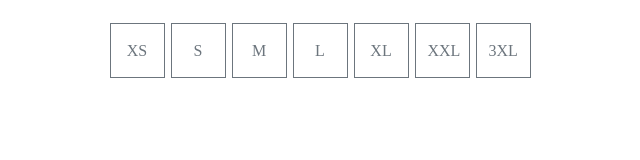
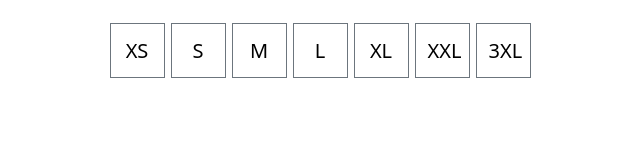
Before and after one commit to KhnykovaIrina/E-commerce, a React (Create React App) app: page / in a window 1280 px wide. Shown: the top 160 px of the page, without its empty margins (336-976 px from the left). Built offline with nearby package versions, Linux system fonts and the light colour scheme.

Commit message:
Updated file ProductSizes.css

```diff
--- a/src/components/ProductSizes/ProductSizes.css
+++ b/src/components/ProductSizes/ProductSizes.css
@@ -1,11 +1,9 @@
 .hr {
     display: inline-block;
     margin: 3px;
-    font-family: SF Pro Display sans-serif;
 }
 
 ul {
-    font-size: 22px;
     text-align: center;
     padding-top: 20px;
 }
@@ -13,4 +11,7 @@ ul {
 #start {
     width: 55px;
     height: 55px;
+    color: black;
+    font-weight: 500;
+    font-size: 20px;
 }
```
